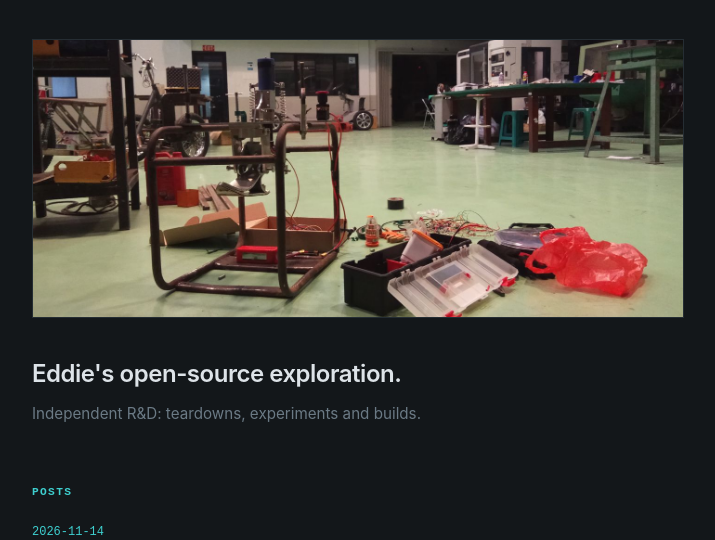
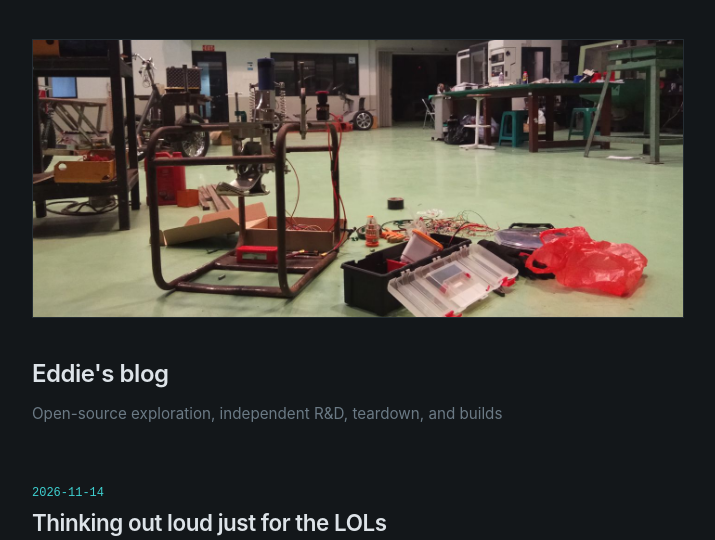
Before and after one commit to eigeneddie/hacks_and_arts, a plain HTML site: page index.html in a window 1280 px wide. Shown: the part 83-623 px from the top of the page, without its empty margins (282-997 px from the left). Drawn offline with Linux system fonts and the light colour scheme.

Commit message:
small change to home

```diff
--- a/index.html
+++ b/index.html
@@ -50,16 +50,15 @@
 
   <!-- ── HERO ─────────────────────────────────────────────────────── -->
   <section class="hero">
-    <h1>Eddie's open-source exploration.</h1>
+    <h1>Eddie's blog</h1>
     <!-- h1 = the most important heading on the page. Only use one per page -->
 
-    <p>Independent R&amp;D: teardowns, experiments and builds.</p>
+    <p>Open-source exploration, independent R&amp;D, teardown, and builds</p>
     <!-- &amp; is the HTML way to write & safely -->
   </section>
 
   <!-- ── POSTS ────────────────────────────────────────────────────── -->
   <section>
-    <p class="section-label">Posts</p>
 
     <!-- The posts below are filled in automatically from Substack by
          scripts/update_posts.py. Don't edit between the START and END
```
